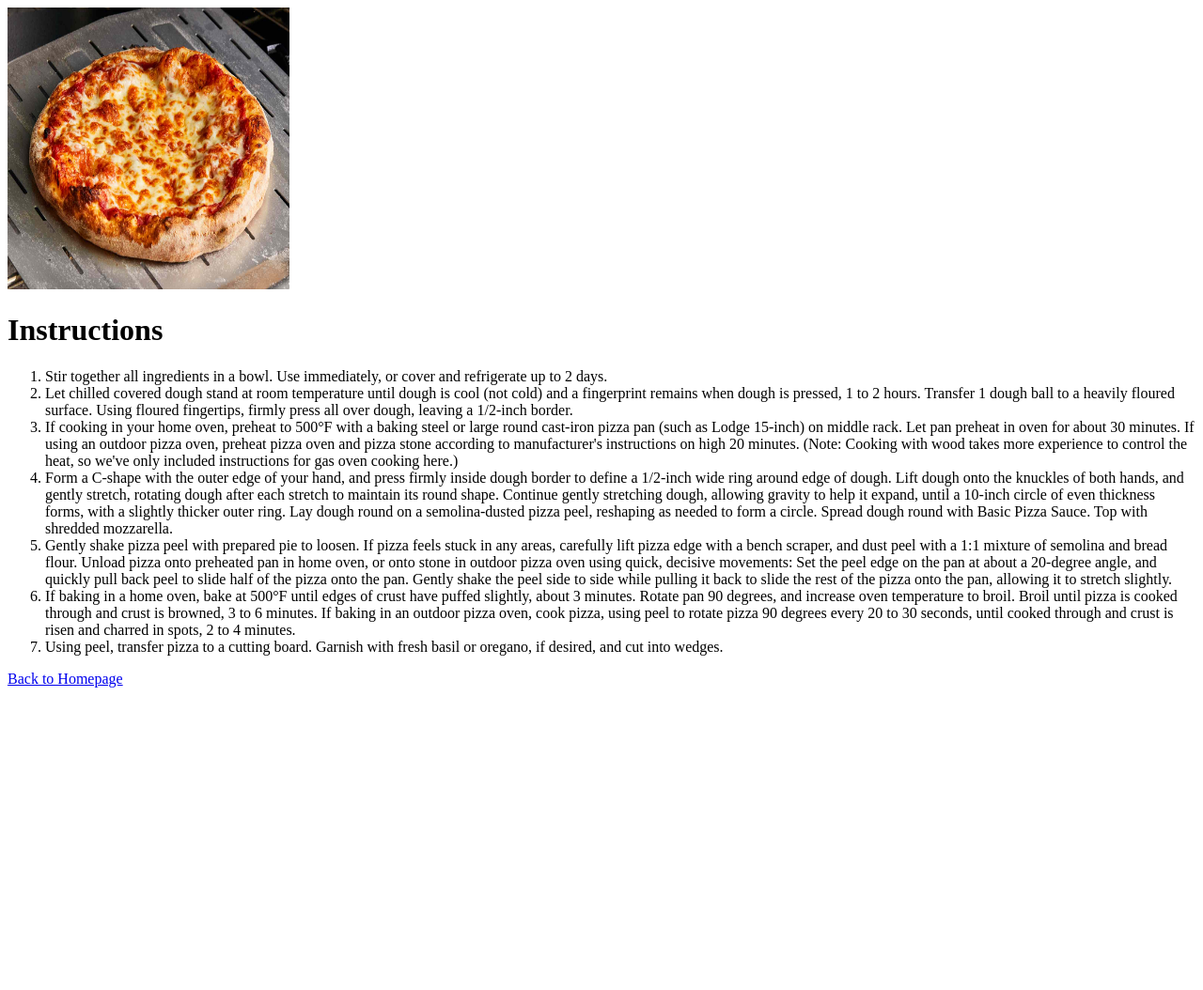
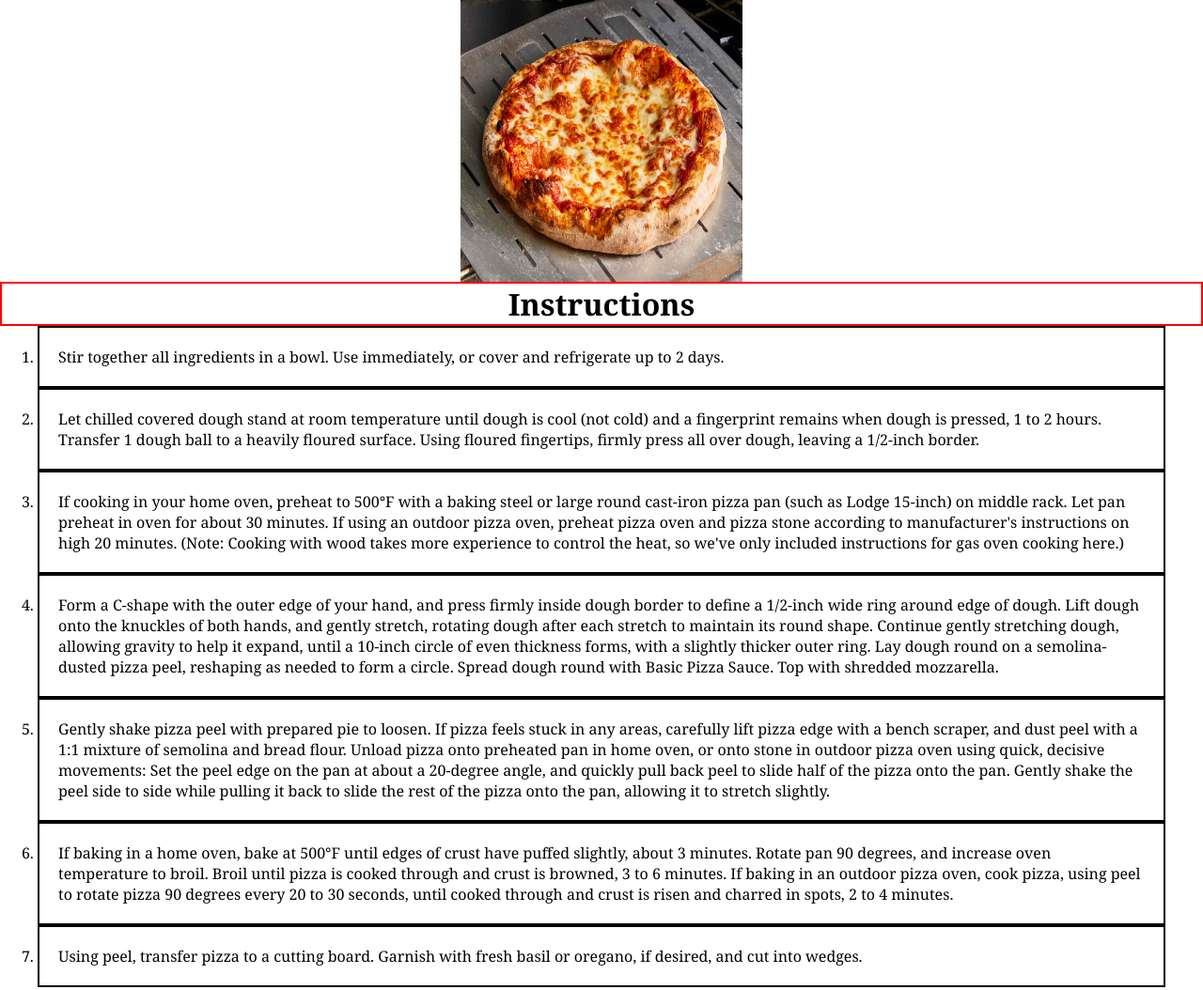
Before and after one commit to SoulPoweredRider/odin-recipes, a plain HTML site: page recipes/pizza.html in a window 1280 px wide. Shown: the top 1054 px of the page at 94% size. Before the commit the page ends 800 px from the top, so only its background shows below. Drawn offline with Linux system fonts and the light colour scheme.

Commit message:
Added css to recipes

```diff
--- a/recipes/pizza.html
+++ b/recipes/pizza.html
@@ -4,10 +4,11 @@
     <meta charset="UTF-8">
     <meta name="viewport" content="width=device-width, initial-scale=1.0">
     <title>Pizza</title>
+    <link rel="stylesheet" href="../style.css">
 </head>
 <body>
     <img src="../images/cheese.jpg" width="300" height="300">
-    <h1>Instructions</h1>
+    <h1 class="header">Instructions</h1>
     <ol>
         <li>  Stir together all ingredients in a bowl. Use immediately, or cover and refrigerate up to 2 days. </li>
         <li>Let chilled covered dough stand at room temperature until dough is cool (not cold) and a fingerprint remains when dough is pressed, 1 to 2 hours. Transfer 1 dough ball to a heavily floured surface. Using floured fingertips, firmly press all over dough, leaving a 1/2-inch border. </li>
@@ -18,6 +19,6 @@
         <li>Using peel, transfer pizza to a cutting board. Garnish with fresh basil or oregano, if desired, and cut into wedges. </li>
     </ol>
 
-    <a href="../index.html">Back to Homepage</a>
+    <a href="../index.html" class="button">Back to Homepage</a>
 </body>
 </html>
--- a/style.css
+++ b/style.css
@@ -0,0 +1,54 @@
+
+* {
+    margin: 0;
+    padding: 0;
+    font-family: Georgia, 'Times New Roman', Times, serif;
+}
+
+div {
+    margin: 40px 40px;
+    padding: 20px;
+    border: 5px solid black;
+    text-align: center;
+}
+
+.header {
+    border: 2px solid red;
+    display: block;
+    text-align: center;
+}
+
+.words{
+    background-color: yellow;
+    color: blueviolet;
+    border: 2px dotted black;
+    margin: 30px 0px;
+}
+
+.txt {
+    display: flex;
+    border: 2px dotted blue;
+}
+
+img {
+    margin: 0px auto;
+    display: block;
+}
+
+ol {
+    border: 0px solid black;
+    margin: 0px 20px;
+}
+
+li {
+    border: 2px solid black;
+    margin: 0px 20px;
+    padding: 20px;
+}
+
+.button {
+    border: 2px solid black;
+    margin: 30px 30px;
+    display: block;
+    text-align: center;
+}
```
Also changed, not shown: recipes/lasagna.html (+3 -2 lines), recipes/stew.html (+3 -2 lines).
